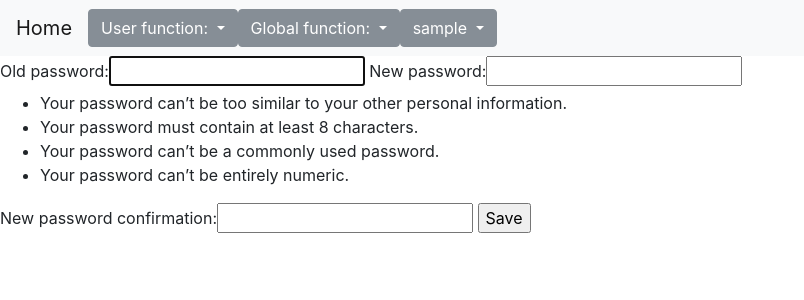
After one commit to BertW007/django_basic_template, a Django app: page /password/ in a window 1280 px wide. The commit adds this page. Shown: the top 300 px of the page, without its empty margins (0-804 px from the left). Run offline with Django 3.2, Linux system fonts and the light colour scheme; the visitor is signed in with stand-in values (Sample User, id 1); some libraries are stand-ins or nearby versions.

Commit message:
add function 'change password'

```diff
--- a/django_basic_template/urls.py
+++ b/django_basic_template/urls.py
@@ -28,4 +28,6 @@ urlpatterns = [
         auth_views.logout, name='logout'),
     url(r'^$',
         views.home, name='home'),
+    url(r'^password/$',
+        views.change_password, name='change_password'),
 ]
--- /dev/null
+++ b/my_project/templates/my_project/change_password.html
@@ -0,0 +1,9 @@
+{% extends 'base.html' %}
+{{ alert }}
+{% block content %}
+<form method="post">
+  {% csrf_token %}
+  {{ form }}
+  <button type="submit">Save</button>
+</form>
+{% endblock %}
--- a/my_project/views.py
+++ b/my_project/views.py
@@ -1,5 +1,6 @@
-from django.contrib.auth import authenticate, login
-from django.contrib.auth.forms import UserCreationForm
+from django.contrib.auth import authenticate, login, update_session_auth_hash
+from django.contrib.auth.decorators import login_required
+from django.contrib.auth.forms import UserCreationForm, PasswordChangeForm
 from django.shortcuts import render, redirect
 
 
@@ -15,10 +16,37 @@ def signup(request):
             return redirect('/')
     else:
         form = UserCreationForm()
-    return render(request, 'my_project/signup.html', {'form': form})
+    return render(request, 'my_project/signup.html', {
+        'form': form,
+        'title': "Register User"
+    })
 
 
 def home(request):
     return render(request, 'base.html', {
         'title': "Home Page",
     })
+
+
+@login_required
+def change_password(request):
+    if request.method == 'POST':
+        form = PasswordChangeForm(request.user, request.POST)
+        if form.is_valid():
+            user = form.save()
+            update_session_auth_hash(request, user)
+            return render(request, 'base.html', {
+                'title': "Home Page",
+                'alert': ":-)"
+            })
+        else:
+            return render(request, 'my_project/change_password.html', {
+                'title': "Change Password",
+                'alert': "ERROR"
+            })
+    else:
+        form = PasswordChangeForm(request.user)
+    return render(request, 'my_project/change_password.html', {
+        'form': form,
+        'title': "Change Password"
+    })
--- a/templates/base.html
+++ b/templates/base.html
@@ -35,6 +35,7 @@
                     <div class="dropdown-menu" aria-labelledby="dropdownMenuButton">
                         <a class="dropdown-item" href="{% url 'login' %}">Login</a>
                         <a class="dropdown-item" href="{% url 'logout' %}">Logout</a>
+                        <a class="dropdown-item" href="{% url 'change_password' %}">Change Password</a>
                     </div>
                 </div>
             </li>
```
Also changed, not shown: README.md.
